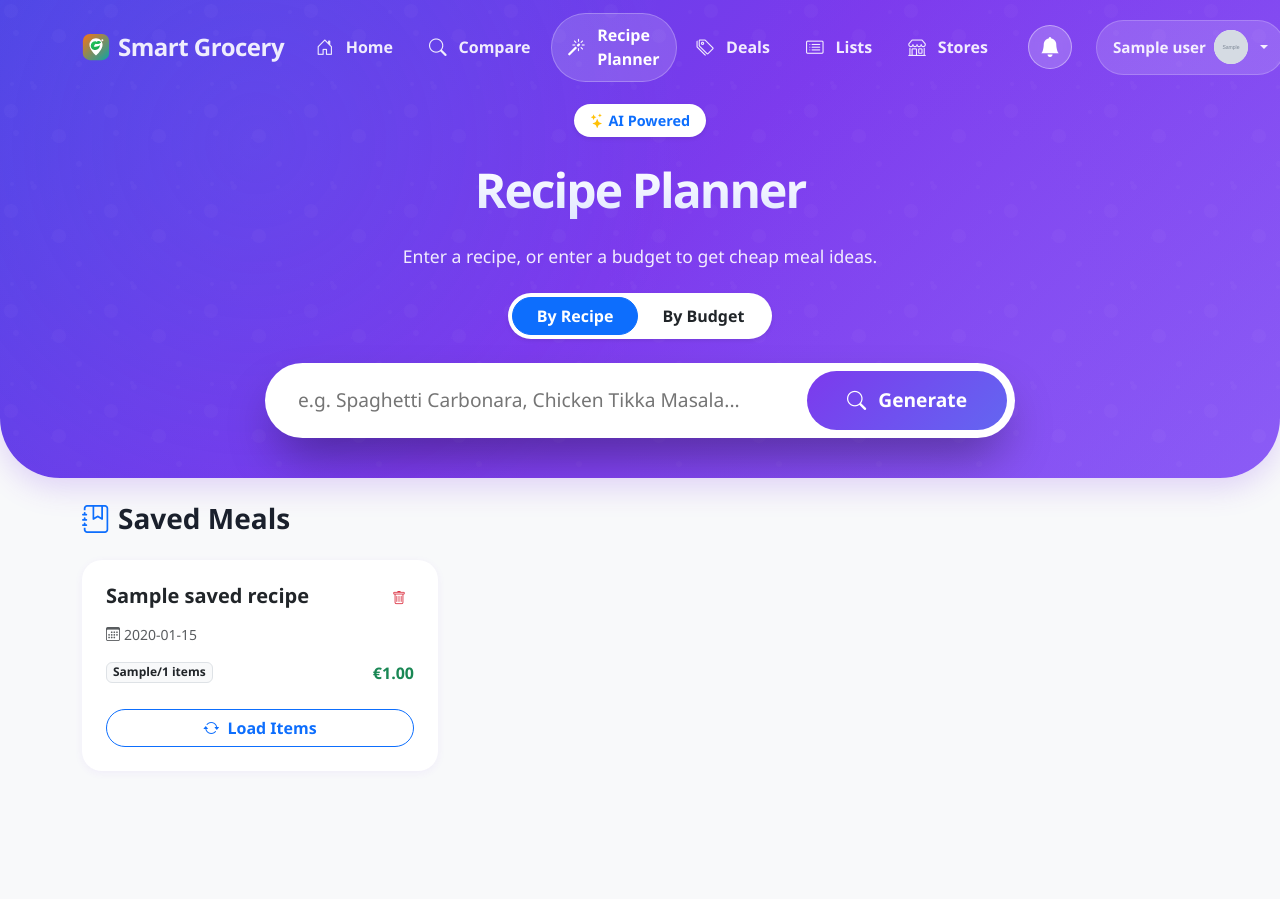
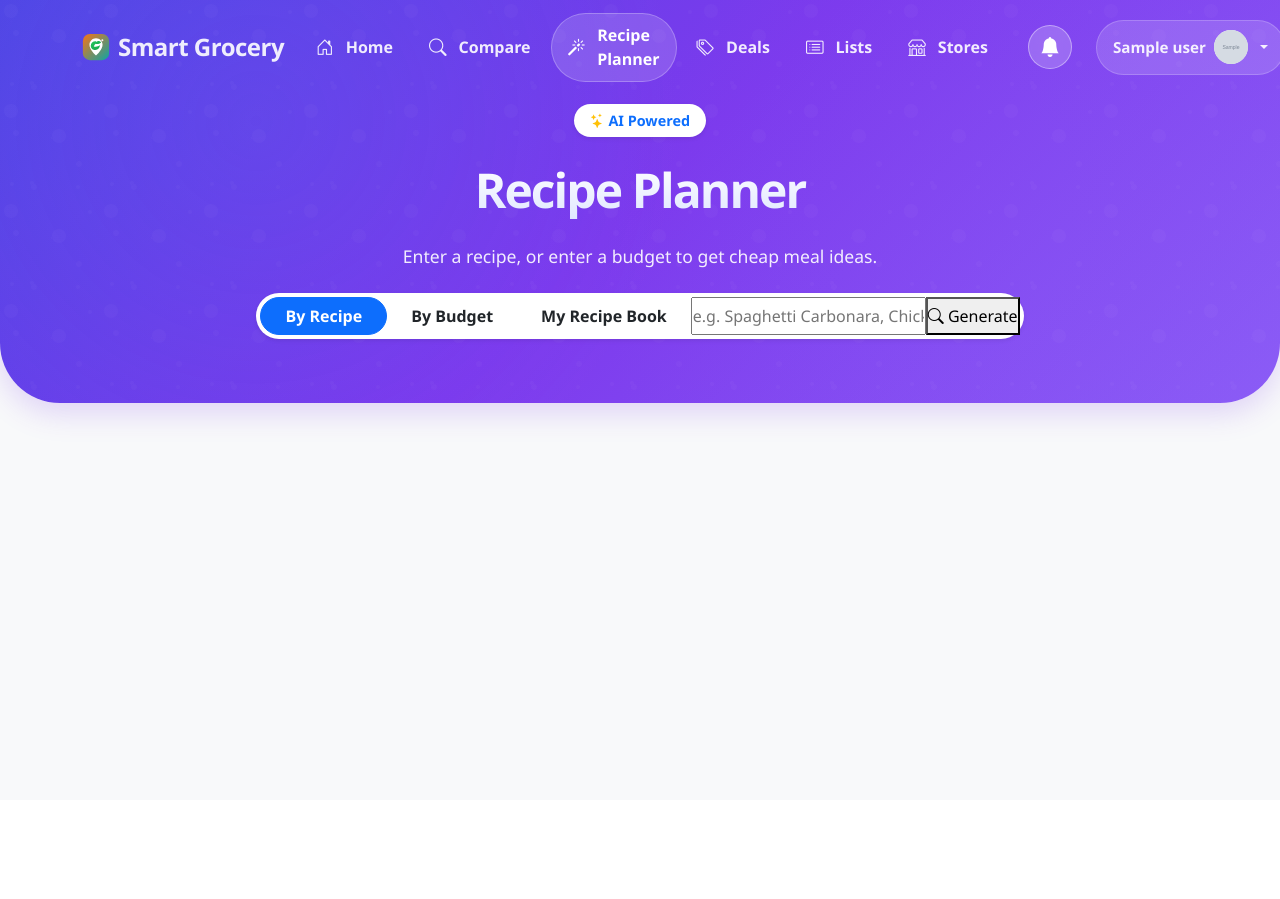
Before and after one commit to boraelshani/Smart-Grocery, a Flask app: page /recipe-planner in a window 1280 px wide. After the commit the page ends 428 px from the top, so only its background shows below. Run offline with Flask 3, Linux system fonts and the light colour scheme; the visitor is signed in with stand-in values (Sample User, id 1); grey boxes marked "Sample" are stand-in pictures; a database or web service that is not in the repository returns one stand-in record (values such as "Sample title"); some libraries are stand-ins or nearby versions.

Commit message:
Add My Recipe Book tab toggle to planner

```diff
--- a/templates/recipe_planner.html
+++ b/templates/recipe_planner.html
@@ -208,9 +208,7 @@
     <div class="d-inline-flex bg-white rounded-pill p-1 mb-4 shadow-sm">
       <button type="button" class="btn btn-primary rounded-pill px-4 fw-bold" id="tabRecipe" onclick="toggleSearch('recipe')">By Recipe</button>
       <button type="button" class="btn btn-light text-dark rounded-pill px-4 fw-bold border-0 bg-transparent" id="tabBudget" onclick="toggleSearch('budget')">By Budget</button>
-    </div>
-
-    <form id="recipeForm" class="search-box w-100 mx-auto position-relative">
+        <button type="button" class="btn btn-light text-dark rounded-pill px-4 fw-bold border-0 bg-transparent" id="tabBook" onclick="toggleSearch('book')">My Recipe Book</button>
       <input type="text" id="recipeInput"
              placeholder="e.g. Spaghetti Carbonara, Chicken Tikka Masala..." required
              autocomplete="off">
@@ -243,37 +241,7 @@
   </div>
 
   {% if session.get('user') and saved_recipes %}
-  <div id="savedRecipesSection" class="mb-5">
-    <div class="d-flex justify-content-between align-items-center mb-3">
-      <h3 class="fw-bold" style="color: #1a202c;"><i class="bi bi-journal-bookmark text-primary me-2"></i>Saved Meals</h3>
-    </div>
-    <div class="row row-cols-1 row-cols-md-2 row-cols-lg-3 g-4">
-      {% for recipe in saved_recipes %}
-      <div class="col" id="saved-recipe-{{ recipe._id }}">
-        <div class="card h-100 border-0 shadow-sm" style="border-radius: 20px; transition: transform 0.2s;">
-          <div class="card-body p-4">
-            <div class="d-flex justify-content-between align-items-start mb-2">
-              <h5 class="fw-bold text-premium-dark">{{ recipe.title }}</h5>
-              <button class="btn btn-sm btn-outline-danger border-0 rounded-circle" onclick="deleteSavedRecipe('{{ recipe._id }}')" title="Delete Recipe">
-                <i class="bi bi-trash"></i>
-              </button>
-            </div>
-            <p class="text-muted small mb-3"><i class="bi bi-calendar3 me-1"></i>{{ recipe.created_at[:10] }}</p>
-            <div class="d-flex justify-content-between align-items-center mb-0">
-              <span class="badge bg-light text-dark border">{{ recipe.matched_items }}/{{ recipe.total_items }} items</span>
-              <span class="fw-bold text-success">€{{ "%.2f"|format(recipe.total_price) }}</span>
-            </div>
-          </div>
-          <div class="card-footer bg-transparent border-0 p-4 pt-0">
-            <button class="btn w-100 btn-outline-primary rounded-pill fw-bold" onclick='loadSavedRecipe({{ recipe|tojson|safe }})'>
-              <i class="bi bi-arrow-repeat me-1"></i> Load Items
-            </button>
-          </div>
-        </div>
-      </div>
-      {% endfor %}
-    </div>
-  </div>
+  {% include "book.html" ignore missing %}
   {% endif %}
 
   <div id="loadingState" class="text-center py-5 d-none bg-white rounded-4 p-5" style="border-radius: 24px; border: 1px solid #f1f5f9; box-shadow: 0 10px 25px -5px rgba(0, 0, 0, 0.05);">
@@ -291,9 +259,18 @@
         <span class="badge rounded-pill px-3 py-2 fs-6 shadow-sm" style="background: linear-gradient(135deg, #7c3aed, #6366f1); color: white;" id="itemCountBadge">0 items</span>
       </div>
 
+
       <div id="ingredientsList">
         <!-- Javascript will inject ingredient cards here -->
       </div>
+
+      <div id="recipePreparationBlock" class="mt-5 p-4 bg-white" style="border-radius: 24px; border: 1px solid #f1f5f9; box-shadow: 0 10px 25px -5px rgba(0,0,0,0.02);">
+        <h3 class="fw-bold m-0 mb-4" style="color: #1a202c;"><i class="bi bi-journal-text text-primary me-2"></i>Preparation Steps</h3>
+        <div id="instructionsList" class="ps-3" style="border-left: 3px solid #e2e8f0; font-size: 1.1rem; line-height: 1.6; color: #475569;">
+          <!-- JS will inject steps here -->
+        </div>
+      </div>
+
     </div>
 
     <div class="col-lg-4">
@@ -381,20 +358,30 @@ document.addEventListener('DOMContentLoaded', () => {
         const bForm = document.getElementById('budgetForm');
         const bBtn = document.getElementById('tabBudget');
         const rBtn = document.getElementById('tabRecipe');
+        const bkBtn = document.getElementById('tabBook');
+        const resultsContainer = document.getElementById('resultsContainer');
+        const savedRecipesSection = document.getElementById('savedRecipesSection') || document.getElementById('grandBookSection');
+
+        rBtn.className = 'btn btn-light text-dark rounded-pill px-4 fw-bold border-0 bg-transparent';
+        bBtn.className = 'btn btn-light text-dark rounded-pill px-4 fw-bold border-0 bg-transparent';
+        if(bkBtn) bkBtn.className = 'btn btn-light text-dark rounded-pill px-4 fw-bold border-0 bg-transparent';
 
         if (mode === 'budget') {
             rForm.classList.add('d-none');
             bForm.classList.remove('d-none');
-            rBtn.className = 'btn btn-light text-dark rounded-pill px-4 fw-bold border-0 bg-transparent';
-
-
+            if (savedRecipesSection) savedRecipesSection.classList.add('d-none');
             bBtn.className = 'btn btn-primary rounded-pill px-4 fw-bold text-white border-0';
+        } else if (mode === 'book') {
+            rForm.classList.add('d-none');
+            bForm.classList.add('d-none');
+            if (resultsContainer) resultsContainer.classList.add('d-none');
+            if (savedRecipesSection) savedRecipesSection.classList.remove('d-none');
+            if(bkBtn) bkBtn.className = 'btn btn-primary rounded-pill px-4 fw-bold text-white border-0';
         } else {
             bForm.classList.add('d-none');
             rForm.classList.remove('d-none');
-            bBtn.className = 'btn btn-light text-dark rounded-pill px-4 fw-bold border-0 bg-transparent';
-
-
+            if (resultsContainer) resultsContainer.classList.add('d-none');
+            if (savedRecipesSection) savedRecipesSection.classList.add('d-none');
             rBtn.className = 'btn btn-primary rounded-pill px-4 fw-bold text-white border-0';
         }
     };
@@ -410,7 +397,7 @@ document.addEventListener('DOMContentLoaded', () => {
             resultsContainer.classList.add('d-none');
             if (budgetIdeasSection) budgetIdeasSection.classList.add('d-none');
             loadingState.classList.remove('d-none');
-            const savedRecipesSection = document.getElementById('savedRecipesSection');
+            const savedRecipesSection = document.getElementById('savedRecipesSection') || document.getElementById('grandBookSection');
             if (savedRecipesSection) savedRecipesSection.classList.add('d-none');
 
             document.querySelector('#loadingState h3').textContent = "Finding meals for your budget...";
@@ -478,7 +465,7 @@ document.addEventListener('DOMContentLoaded', () => {
         recipeInput.disabled = true;
         resultsContainer.classList.add('d-none');
         loadingState.classList.remove('d-none');
-        const savedRecipesSection = document.getElementById('savedRecipesSection');
+        const savedRecipesSection = document.getElementById('savedRecipesSection') || document.getElementById('grandBookSection');
         if (savedRecipesSection) savedRecipesSection.classList.add('d-none');
         matchedProductsData = [];
 
@@ -531,6 +518,20 @@ document.addEventListener('DOMContentLoaded', () => {
 
         ingredientsList.innerHTML = '';
         matchedProductsData = [];
+
+        const prepBlock = document.getElementById('recipePreparationBlock');
+        const instList = document.getElementById('instructionsList');
+        if (prepBlock && instList) {
+            instList.innerHTML = '';
+            if (data.instructions && data.instructions.length > 0) {
+                prepBlock.classList.remove('d-none');
+                data.instructions.forEach((step, idx) => {
+                    instList.innerHTML += `<div class="mb-3"><strong class="text-primary me-2">${idx+1}.</strong><span style="color: #475569;">${escapeHtml(step)}</span></div>`;
+                });
+            } else {
+                prepBlock.classList.add('d-none');
+            }
+        }
 
         data.results.forEach(item => {
             const card = document.createElement('div');
@@ -747,7 +748,7 @@ document.addEventListener('DOMContentLoaded', () => {
             matched_items: recipeData.matched_items,
             total_price: recipeData.total_price,
             results: recipeData.ingredients
-        };        const savedRecipesSection = document.getElementById('savedRecipesSection');
+        };        const savedRecipesSection = document.getElementById('savedRecipesSection') || document.getElementById('grandBookSection');
         if (savedRecipesSection) savedRecipesSection.classList.add('d-none');        currentFullRecipeData = mappedData;
         if(window._renderResultsHook) window._renderResultsHook(mappedData);
     };    // Provide global access to renderResults
```
